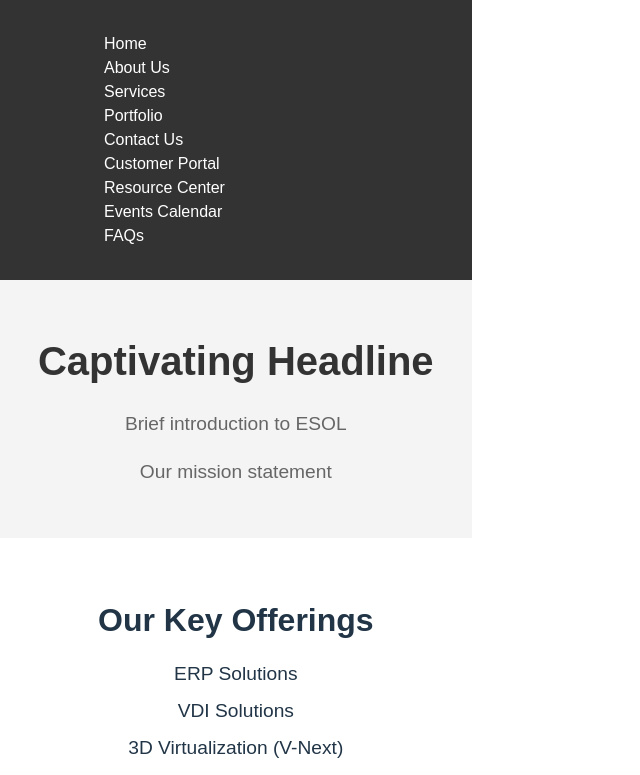
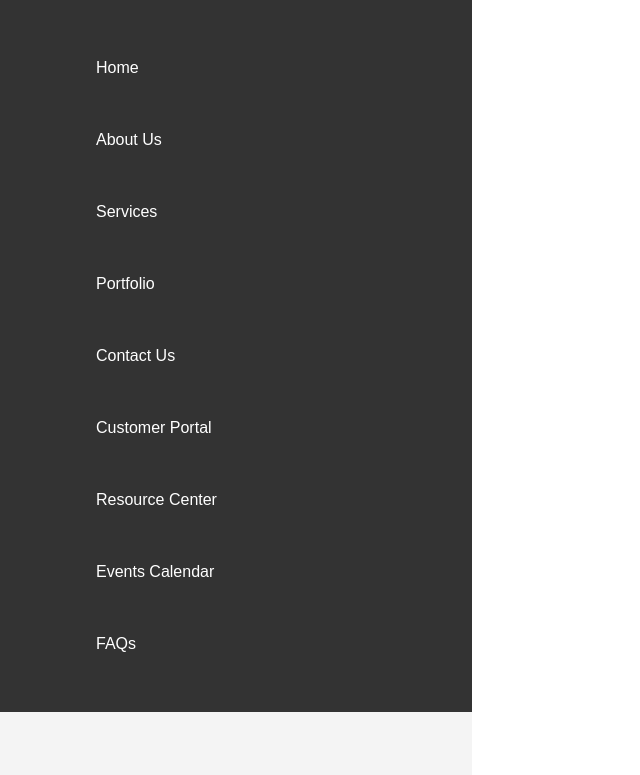
Before and after one commit to surafelsolomon/ESOL, a React (Vite) app: page / in a window 1536 px wide. Shown: the top 775 px of the page, without its empty margins (0-640 px from the left). Built offline with nearby package versions, Linux system fonts and the light colour scheme.

Commit message:
media change for navbar

```diff
--- a/src/components/style/Navbar.css
+++ b/src/components/style/Navbar.css
@@ -41,34 +41,37 @@
   }
 }
 
-/* Medium devices (tablets, 768px and up)  */
+/* Medium devices (tablets, 768px and up) - Switch to column layout */
 @media (min-width: 768px) {
-  .nav-links li a {
-    /* Styles for the nav links */
-    margin: 0 1.5rem;
+  .nav-links {
+    flex-direction: column;
+    gap: 1.5rem;
   }
 }
 
 /* Large devices (desktops, 1024px and up) */
 @media (min-width: 1024px) {
-  .nav-links li a {
-    /* Styles for the nav links */
-    margin: 0 2rem;
+  .navbar {
+    padding: 1.5rem;
+  }
+  .nav-links {
+    gap: 2rem;
   }
 }
 
 /* Extra Large devices (large desktops, 1280px and up) */
 @media (min-width: 1280px) {
-  .nav-links li a {
-    /* Styles for the nav links */
-    margin: 0 2.5rem;
+  .navbar {
+    padding: 2rem;
   }
 }
 
 /* 2X Large devices (larger desktops, 1536px and up) */
 @media (min-width: 1536px) {
-  .nav-links li a {
-    /* Styles for the nav links */
-    margin: 0 3rem;
+  .navbar {
+    padding: 2.5rem;
+  }
+  .nav-links {
+    gap: 3rem;
   }
 }
```
